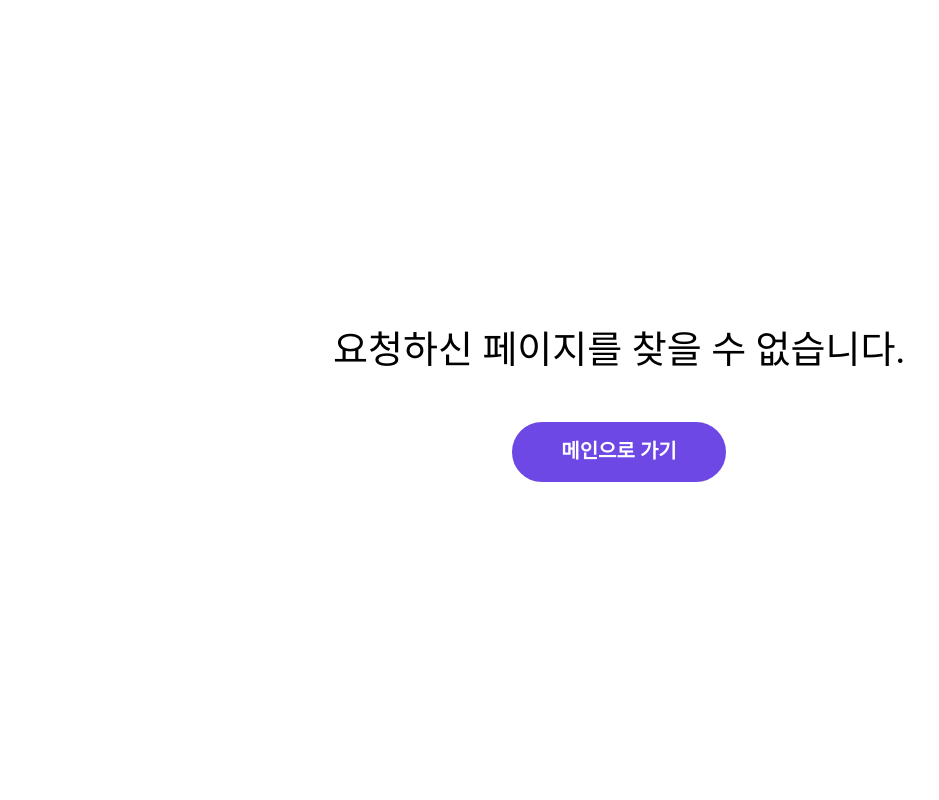
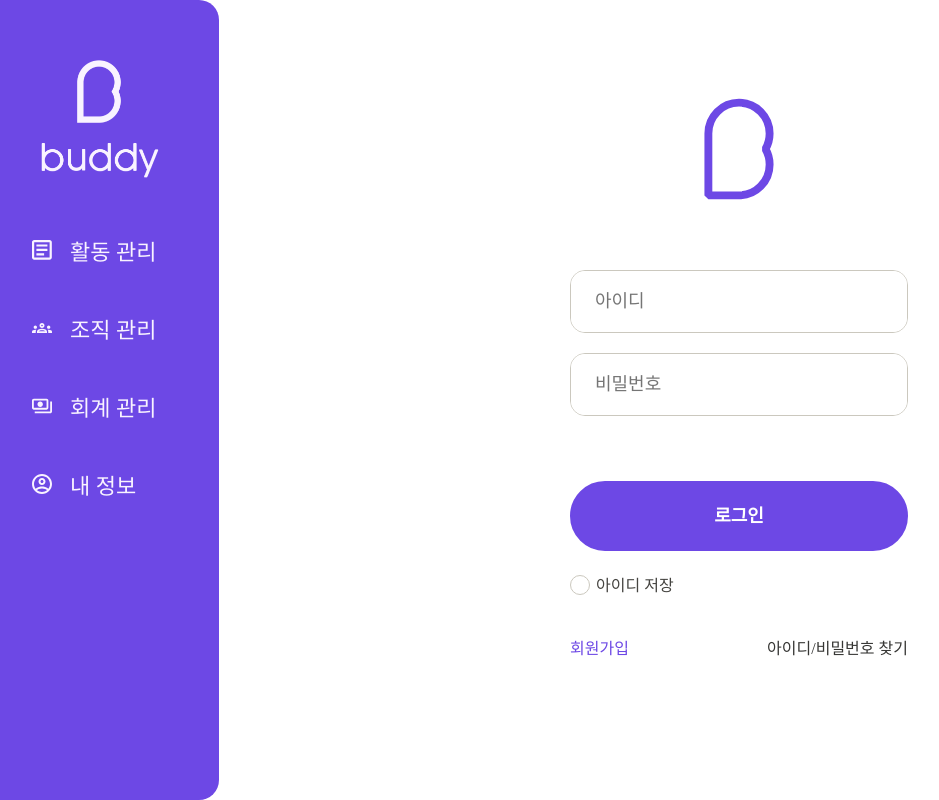
Before and after one commit to kmu-kcc/buddy-frontend, a React (Create React App) app: page /auth/signin in a window 1280 px wide. Shown: the whole page, without its empty margins (21-960 px from the left). Built offline with nearby package versions, Linux system fonts and the light colour scheme; a web font is replaced by a local one.

Commit message:
Combine auth route in a single sub router
- auth route path prefix is /auth
- update related links

```diff
--- a/src/App.tsx
+++ b/src/App.tsx
@@ -16,8 +16,7 @@ const App = () => {
           <ErrorBoundary FallbackComponent={pages.Fallback}>
             <Router>
               <Route path='/' exact component={pages.Landing} />
-              <Route path='/signup' component={pages.Signup} />
-              <Route path='/signin' component={pages.SignIn} />
+              <Route path='/auth' component={pages.Auth} />
               <Route path='/organization' component={pages.Organization} />
               <Route path='/user' component={pages.User} />
               <Route path='/activity' component={pages.Activity} />
--- a/src/components/Navigation.tsx
+++ b/src/components/Navigation.tsx
@@ -102,7 +102,7 @@ export const Navigation = () => {
     const pathname = location.pathname;
     console.log('pathname updated', pathname);
 
-    if (!pathname.startsWith('/organization') && (pathname.match(/\/signin/gi) || pathname.match(/\/signup/gi))) {
+    if (!pathname.match(/\/auth/gi)) {
       return true;
     }
     return false;
--- a/src/pages/Landing.tsx
+++ b/src/pages/Landing.tsx
@@ -3,6 +3,6 @@ import {Redirect} from 'react-router-dom';
 
 export const Landing: React.FC = () => {
   return (
-    <Redirect to='/signin' />
+    <Redirect to='/auth/signin' />
   );
 };
--- a/src/pages/SignIn.tsx
+++ b/src/pages/auth/SignIn.tsx
@@ -4,12 +4,12 @@ import {color, ColorProps, space, SpaceProps} from 'styled-system';
 import {toast} from 'react-toastify';
 import {Link, useHistory} from 'react-router-dom';
 import {useSelector} from 'react-redux';
-import {RootState, useDispatch} from '../store';
-import {signInRequest} from '../store/actions/userActions';
-import {Input, Button, Box, Check, Popup, Text} from '../components';
-import {Buddy} from '../components/icons';
-import {CommonMessage, SignInMessage} from '../common/wordings';
-import {setCredentialInfo} from '../common/credentials';
+import {RootState, useDispatch} from '../../store';
+import {signInRequest} from '../../store/actions/userActions';
+import {Input, Button, Box, Check, Popup, Text} from '../../components';
+import {Buddy} from '../../components/icons';
+import {CommonMessage, SignInMessage} from '../../common/wordings';
+import {setCredentialInfo} from '../../common/credentials';
 
 const LinkText = styled(Link)<SpaceProps & ColorProps>`
   text-decoration: none;
@@ -96,7 +96,7 @@ export const SignIn = () => {
         <Button mt='65px' width='100%' height='70px' onClick={handleSignInClick}>로그인</Button>
         <Check mt='24px' mr='auto' boxShape='circle' size='20px' fontSize='16px' lineHeight='19px' onCheck={handleCheck} label='아이디 저장' checked={idSaved} />
         <Box isFlex mt='40px' width='100%'>
-          <LinkText to='/signup' color='#6D48E5'>회원가입</LinkText>
+          <LinkText to='/auth/signup' color='#6D48E5'>회원가입</LinkText>
           <LinkText to='#' ml='auto' onClick={handleFIndAccountPopupClick}>아이디/비밀번호 찾기</LinkText>
           <Popup type='danger' confirmLabel='확인' hideCancelButton cancelLabel='거절' show={withdrawalPopupShow}
             onConfirm={() => {}}
--- /dev/null
+++ b/src/pages/auth/index.tsx
@@ -0,0 +1,14 @@
+import React from 'react';
+import {Route} from 'react-router-dom';
+import {Router} from '../../utils/router';
+import {SignIn} from './SignIn';
+import {SignUp} from './SignUp';
+import {Complete} from './Complete';
+
+export const Auth = () => (
+  <Router>
+    <Route path='/auth/signin' exact component={SignIn} />
+    <Route path='/auth/signup' exact component={SignUp} />
+    <Route path='/auth/signup/complete' exact component={Complete} />
+  </Router>
+);
--- a/src/pages/index.ts
+++ b/src/pages/index.ts
@@ -2,8 +2,7 @@ export {Landing} from './Landing';
 export {Organization} from './organization';
 export {User} from './user';
 export {Fee} from './fee';
-export {Signup} from './signup';
-export {SignIn} from './SignIn';
+export {Auth} from './auth';
 export {Fallback} from './Fallback';
 export {Activity} from './activity';
 export {Test} from './Test';
--- a/src/pages/signup/index.tsx
+++ /dev/null
@@ -1,12 +0,0 @@
-import React from 'react';
-import {Route} from 'react-router-dom';
-import {Router} from '../../utils/router';
-import {Complete} from './Complete';
-import {SignUp} from './SignUp';
-
-export const Signup = () => (
-  <Router>
-    <Route path='/signup' exact component={SignUp} />
-    <Route path='/signup/complete' exact component={Complete} />
-  </Router>
-);
```
Also changed, not shown: src/pages/auth/Complete.tsx (renamed from src/pages/signup/Complete.tsx), src/pages/auth/SignUp.tsx (renamed from src/pages/signup/SignUp.tsx).
